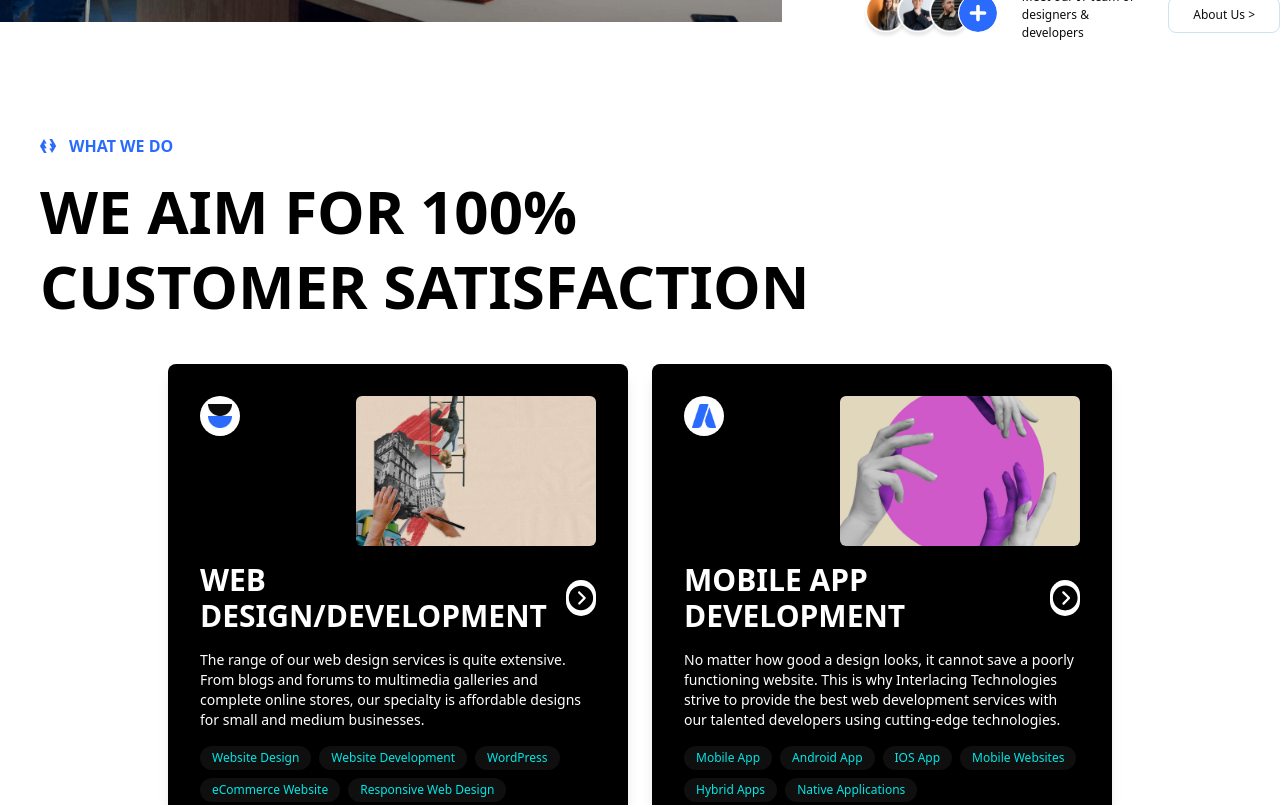
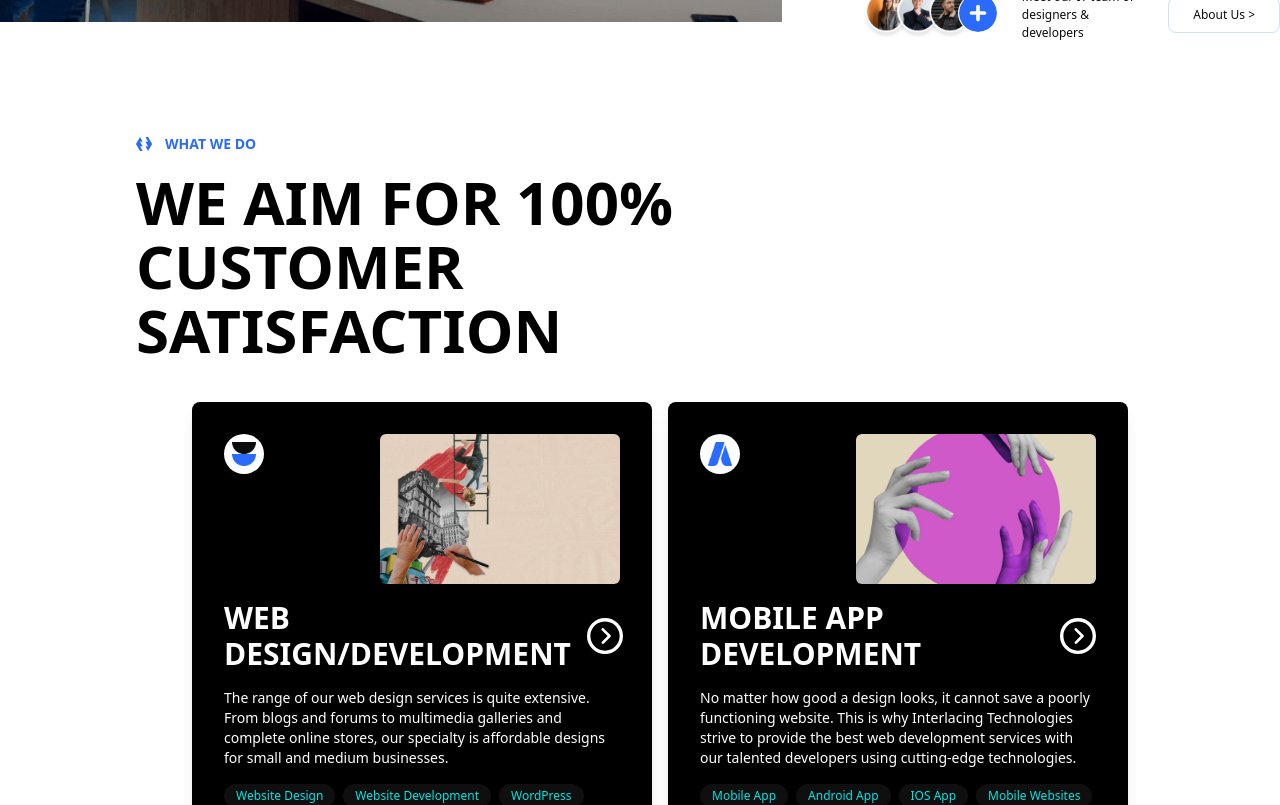
Before and after one commit to sachinchauhan4141/CloudSparrow, a React (Vite) app: page / in a window 1280 px wide. Shown: the part 2680-3485 px from the top of the page. Built offline with nearby package versions, Linux system fonts and the light colour scheme.

Commit message:
resetted the page

```diff
--- a/src/components/Home/WhatWeDo.jsx
+++ b/src/components/Home/WhatWeDo.jsx
@@ -1,150 +1,28 @@
-// import React from "react";
-// import { IoIosArrowDroprightCircle } from "react-icons/io";
-
-// const WhatWeDo = () => {
-//   return (
-//     <div className="pl-10 pt-18">
-//       {/* Section Header */}
-//       <div className="flex items-center mt-[20px] ml-24">
-//         <img
-//           src="/cloudsparrow-all-img/FourthPage.png"
-//           alt="No"
-//           className="w-[20px] md:w-auto"
-//         />
-//         <p className="ml-3  text-[#2A6BFD] font-bold text-sm">
-//           WHAT WE DO
-//         </p>
-//       </div>
-
-//       {/* Title */}
-//       <p className="mt-4 ml-24  max-w-[58%] text-6xl font-bold leading-16">
-//         WE AIM FOR 100% CUSTOMER SATISFACTION
-//       </p>
-
-//       {/* Card Section */}
-//       <div className="flex flex-wrap justify-center gap-4 mt-[40px]">
-//         <Card
-//           logo={"/cloudsparrow-all-img/Card1Logo.png"}
-//           img={"/cloudsparrow-all-img/Card1Image.png"}
-//           title={"Web Design/Development"}
-//           description={
-//             "The range of our web design services is quite extensive. From blogs and forums to multimedia galleries and complete online stores, our specialty is affordable designs for small and medium businesses."
-//           }
-//           tags={[
-//             "Website Design",
-//             "Website Development",
-//             "WordPress",
-//             "eCommerce Website",
-//             "Responsive Web Design",
-//             "Custom CMS",
-//           ]}
-//         />
-//         <Card
-//           logo={"/cloudsparrow-all-img/Card2Logo.png"}
-//           img={"/cloudsparrow-all-img/Card2Image.png"}
-//           title={"Mobile App Development"}
-//           description={
-//             "No matter how good a design looks, it cannot save a poorly functioning website. This is why Interlacing Technologies strive to provide the best web development services with our talented developers using cutting-edge technologies."
-//           }
-//           tags={[
-//             "Mobile App",
-//             "Android App",
-//             "IOS App",
-//             "Mobile Websites",
-//             "Hybrid Apps",
-//             "Native Applications",
-//           ]}
-//         />
-//         <Card
-//           logo={"/cloudsparrow-all-img/Card3Logo.png"}
-//           img={"/cloudsparrow-all-img/Card3Image.png"}
-//           title={"SEO Optimization"}
-//           description={
-//             "The final step of utilizing a website is enabling it to get as many visitors as possible. Our SEO services ensure a top spot for your website in search engines results thus maximizing the traffic."
-//           }
-//           tags={[
-//             "SEO Content Strategy",
-//             "SEO Writing",
-//             "Website SEO",
-//             "Reports",
-//             "Keyword Research",
-//             "On-Page Optimization",
-//             "Copywriting",
-//           ]}
-//         />
-//       </div>
-//     </div>
-//   );
-// };
-
-// const Card = ({ logo, img, title, description, tags }) => {
-//   return (
-//     <div className="flex flex-col bg-black w-[460px] h-auto p-8 rounded-lg shadow-lg text-white">
-//       {/* Card Header */}
-//       <div className="flex justify-between items-start">
-//         <div className="flex justify-center items-center w-10 h-10 rounded-full bg-white">
-//           <img src={logo} alt="Logo" className="w-6 h-6" />
-//         </div>
-//         <img
-//           src={img}
-//           alt="N/A"
-//           className="rounded-md object-cover w-[240px] h-[150px]"
-//         />
-//       </div>
-
-//       {/* Card Content */}
-//       <div className="flex justify-between items-center mt-4 gap-4">
-//         <div>
-//           <h2 className="text-3xl font-bold uppercase">{title}</h2>
-//         </div>
-//         <div>
-//           <IoIosArrowDroprightCircle className="text-4xl bg-[#FFFFFF] text-black rounded-full" />
-//         </div>
-//       </div>
-//       <p className="text-sm mt-4">{description}</p>
-
-//       {/* Tags */}
-//       <div className="flex flex-wrap gap-2 mt-4">
-//         {tags.map((tag, index) => (
-//           <span
-//             key={index}
-//             className="bg-[#0f0f0f] text-[#00e6e6] px-3 py-1 rounded-full text-xs"
-//           >
-//             {tag}
-//           </span>
-//         ))}
-//       </div>
-//     </div>
-//   );
-// };
-
-// export default WhatWeDo;
-
 import React from "react";
 import { IoIosArrowDroprightCircle } from "react-icons/io";
 
 const WhatWeDo = () => {
   return (
-    <div className="px-6 md:px-10 pt-18">
+    <div className="pl-10 pt-18">
       {/* Section Header */}
-      <div className="flex items-center mt-[20px]">
+      <div className="flex items-center mt-[20px] ml-24">
         <img
           src="/cloudsparrow-all-img/FourthPage.png"
           alt="No"
           className="w-[20px] md:w-auto"
         />
-        <p className="ml-3 text-[#2A6BFD] font-bold text-sm md:text-base">
+        <p className="ml-3  text-[#2A6BFD] font-bold text-sm">
           WHAT WE DO
         </p>
       </div>
 
       {/* Title */}
-      <p className="mt-4 max-w-[90%] md:max-w-[70%] text-2xl md:text-6xl font-bold leading-tight">
+      <p className="mt-4 ml-24  max-w-[58%] text-6xl font-bold leading-16">
         WE AIM FOR 100% CUSTOMER SATISFACTION
       </p>
 
       {/* Card Section */}
-      <div className="flex flex-wrap justify-center gap-6 mt-[40px]">
+      <div className="flex flex-wrap justify-center gap-4 mt-[40px]">
         <Card
           logo={"/cloudsparrow-all-img/Card1Logo.png"}
           img={"/cloudsparrow-all-img/Card1Image.png"}
@@ -201,7 +79,7 @@ const WhatWeDo = () => {
 
 const Card = ({ logo, img, title, description, tags }) => {
   return (
-    <div className="flex flex-col bg-black w-full md:w-[460px] h-auto p-6 md:p-8 rounded-lg shadow-lg text-white">
+    <div className="flex flex-col bg-black w-[460px] h-auto p-8 rounded-lg shadow-lg text-white">
       {/* Card Header */}
       <div className="flex justify-between items-start">
         <div className="flex justify-center items-center w-10 h-10 rounded-full bg-white">
@@ -210,14 +88,18 @@ const Card = ({ logo, img, title, description, tags }) => {
         <img
           src={img}
           alt="N/A"
-          className="rounded-md object-cover w-[120px] md:w-[240px] h-[100px] md:h-[150px]"
+          className="rounded-md object-cover w-[240px] h-[150px]"
         />
       </div>
 
       {/* Card Content */}
       <div className="flex justify-between items-center mt-4 gap-4">
-        <h2 className="text-xl md:text-3xl font-bold uppercase">{title}</h2>
-        <IoIosArrowDroprightCircle className="text-3xl md:text-4xl bg-[#FFFFFF] text-black rounded-full" />
+        <div>
+          <h2 className="text-3xl font-bold uppercase">{title}</h2>
+        </div>
+        <div>
+          <IoIosArrowDroprightCircle className="text-4xl bg-[#FFFFFF] text-black rounded-full" />
+        </div>
       </div>
       <p className="text-sm mt-4">{description}</p>
 
```
